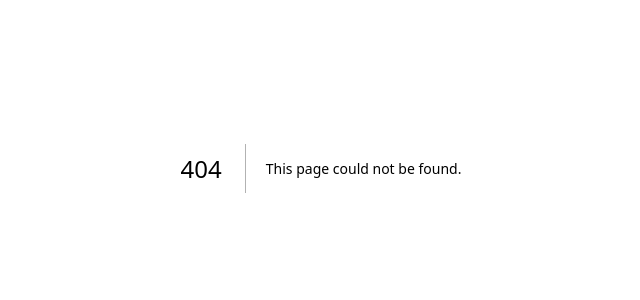
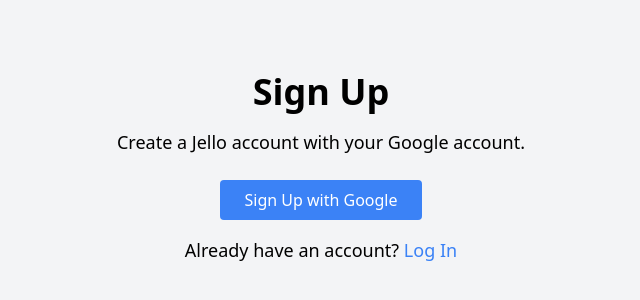
Before and after one commit to eren-olympic/jello, a Next.js app: page /signup in a window 1280 px wide. Before the commit this address had no page. Shown: the part 232-532 px from the top of the page, without its empty margins (319-959 px from the left). Built offline with nearby package versions, Linux system fonts and the light colour scheme; no server answers.

Commit message:
feat: login with Google

```diff
--- a/package.json
+++ b/package.json
@@ -15,6 +15,9 @@
     "autoprefixer": "10.4.14",
     "eslint": "8.38.0",
     "eslint-config-next": "13.3.0",
+    "firebase": "^9.19.1",
+    "firebase-admin": "^11.6.0",
+    "firebase-tools": "^11.25.3",
     "next": "13.3.0",
     "postcss": "8.4.21",
     "react": "18.2.0",
--- /dev/null
+++ b/pages/login/index.tsx
@@ -0,0 +1,35 @@
+import { signInWithGoogle } from '../../src/firebaseConfig';
+import Link from 'next/link';
+
+export default function Login() {
+  const handleLogin = async () => {
+    try {
+      await signInWithGoogle();
+    } catch (error) {
+      console.error('Error logging in:', error);
+    }
+  };
+
+  return (
+    <div className="min-h-screen bg-gray-100 flex flex-col justify-center items-center">
+      <div className="text-center p-4">
+        <h1 className="text-4xl font-semibold mb-4">Log In</h1>
+        <p className="text-lg mb-6">Log in to Jello with your Google account.</p>
+        <button
+          className="bg-blue-500 text-white px-6 py-2 rounded font-medium hover:bg-blue-600"
+          onClick={handleLogin}
+        >
+          Log In with Google
+        </button>
+        <p className="text-lg mt-4">
+          Don&apos;t have an account?{' '}
+          <Link href="/signup">
+            <button className="text-blue-500 bg-transparent border-none outline-none">
+              Sign Up
+            </button>
+          </Link>
+        </p>
+      </div>
+    </div>
+  );
+}
--- /dev/null
+++ b/pages/signup/index.tsx
@@ -0,0 +1,35 @@
+import { signInWithGoogle } from '../../src/firebaseConfig';
+import Link from 'next/link';
+
+export default function SignUp() {
+  const handleSignUp = async () => {
+    try {
+      await signInWithGoogle();
+    } catch (error) {
+      console.error('Error signing up:', error);
+    }
+  };
+
+  return (
+    <div className="min-h-screen bg-gray-100 flex flex-col justify-center items-center">
+      <div className="text-center p-4">
+        <h1 className="text-4xl font-semibold mb-4">Sign Up</h1>
+        <p className="text-lg mb-6">Create a Jello account with your Google account.</p>
+        <button
+          className="bg-blue-500 text-white px-6 py-2 rounded font-medium hover:bg-blue-600"
+          onClick={handleSignUp}
+        >
+          Sign Up with Google
+        </button>
+        <p className="text-lg mt-4">
+          Already have an account?{' '}
+          <Link href="/login">
+            <button className="text-blue-500 bg-transparent border-none outline-none">
+              Log In
+            </button>
+          </Link>
+        </p>
+      </div>
+    </div>
+  );
+}
--- /dev/null
+++ b/src/firebaseConfig.ts
@@ -0,0 +1,26 @@
+import { initializeApp } from 'firebase/app';
+import { getAuth, GoogleAuthProvider, signInWithPopup } from 'firebase/auth';
+import { getFirestore } from 'firebase/firestore';
+
+const firebaseConfig = {
+  apiKey: process.env.NEXT_PUBLIC_FIREBASE_API_KEY,
+  authDomain: process.env.NEXT_PUBLIC_FIREBASE_AUTH_DOMAIN,
+  projectId: process.env.NEXT_PUBLIC_FIREBASE_PROJECT_ID,
+  storageBucket: process.env.NEXT_PUBLIC_FIREBASE_STORAGE_BUCKET,
+  messagingSenderId: process.env.NEXT_PUBLIC_FIREBASE_MESSAGING_SENDER_ID,
+  appId: process.env.NEXT_PUBLIC_FIREBASE_APP_ID,
+};
+
+const app = initializeApp(firebaseConfig);
+
+export const auth = getAuth(app);
+export const firestore = getFirestore(app);
+
+export const signInWithGoogle = async () => {
+  const provider = new GoogleAuthProvider();
+  try {
+    await signInWithPopup(auth, provider);
+  } catch (error) {
+    console.error('Error signing in with Google:', error);
+  }
+};
```
Also changed, not shown: 1 other file (tests, documents, lock files or other folders).
